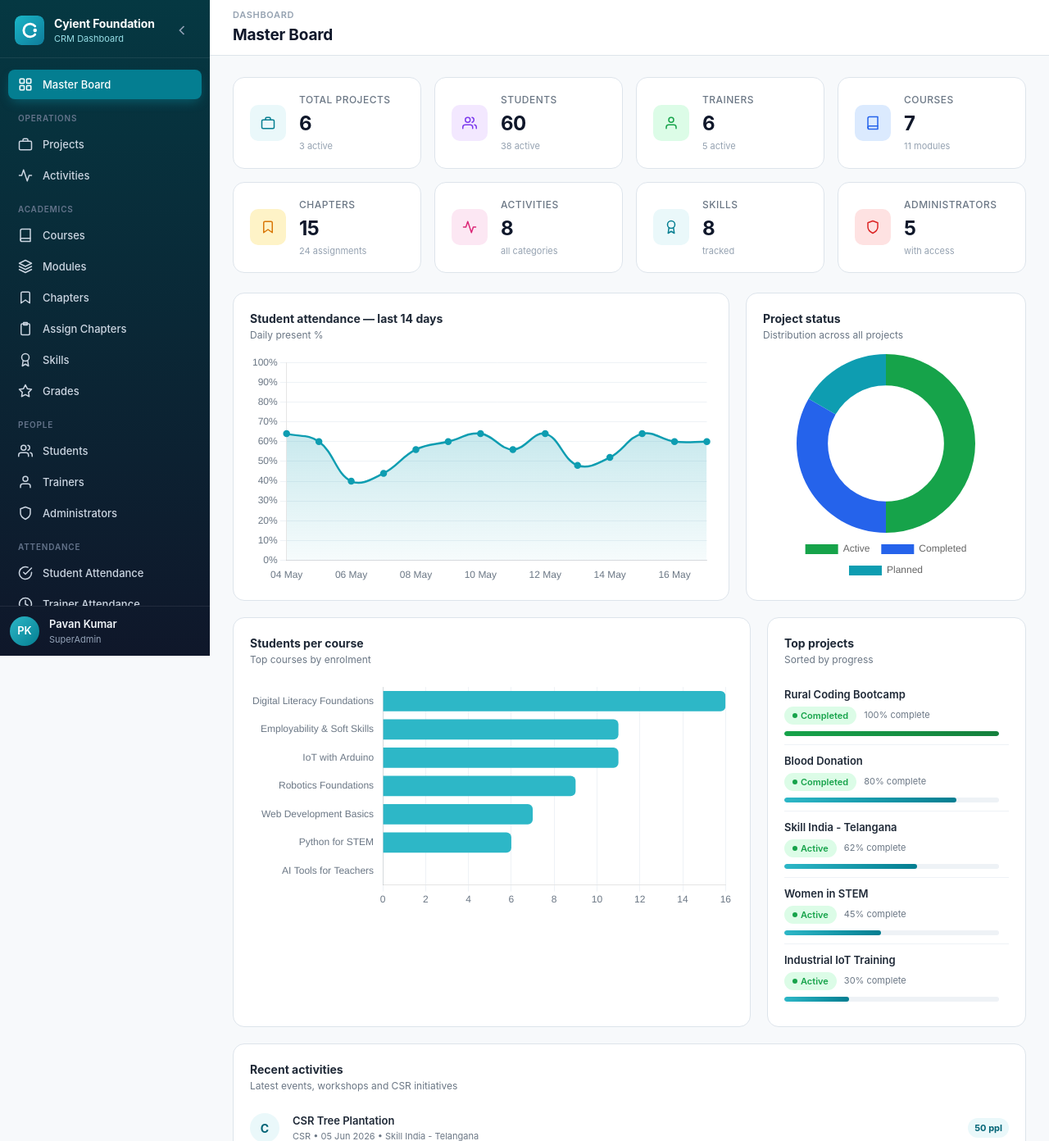
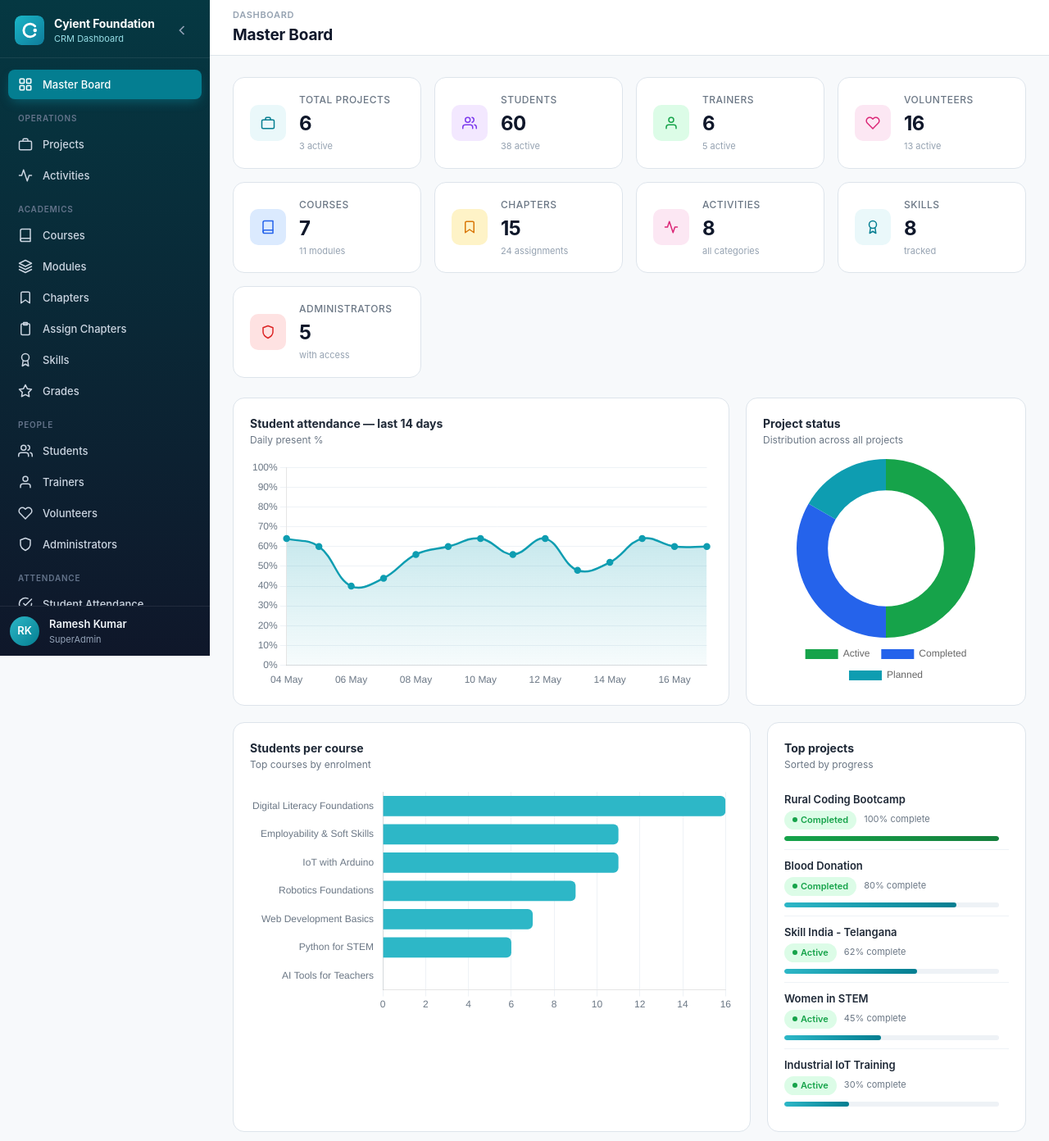
Before and after one commit to msahasra19/Cyient_CRM_Dashboard, a Flask app: page / in a window 1280 px wide. Shown: the top 1392 px of the page at 82% size. Run offline with Flask 3, Linux system fonts and the light colour scheme; data comes from the database, SQL or seed files in the repository; both versions use the stored data as it was after the commit.

Commit message:
third commit

```diff
--- a/app.py
+++ b/app.py
@@ -40,7 +40,7 @@ def execute(query, params=()):
     db = get_db()
     cur = db.execute(query, params)
     db.commit()
-    return cur   # execute command
+    return cur
 
 
 def json_body():
@@ -236,6 +236,16 @@ build_crud(
           "LEFT JOIN skills ON student_skills.skill_id = skills.id",
 )
 
+build_crud(
+    "volunteers", "volunteers",
+    fields=["name", "email", "phone", "organization", "expertise",
+            "area_of_interest", "availability", "project_id",
+            "hours_contributed", "joined_date", "status", "notes"],
+    search_fields=["volunteers.name", "email", "organization", "expertise", "area_of_interest"],
+    select_extra="projects.name AS project_name",
+    joins="LEFT JOIN projects ON volunteers.project_id = projects.id",
+)
+
 
 # ---------------------------------------------------------------------------
 # Master board / dashboard aggregates
@@ -259,6 +269,8 @@ def dashboard():
         "skills": db.execute("SELECT COUNT(*) FROM skills").fetchone()[0],
         "activities": db.execute("SELECT COUNT(*) FROM activities").fetchone()[0],
         "chapter_assignments": db.execute("SELECT COUNT(*) FROM chapter_assignments").fetchone()[0],
+        "volunteers": db.execute("SELECT COUNT(*) FROM volunteers").fetchone()[0],
+        "active_volunteers": db.execute("SELECT COUNT(*) FROM volunteers WHERE status='Active'").fetchone()[0],
     }
 
     # ----- Project status breakdown -----
@@ -330,6 +342,7 @@ def options(entity):
         "trainers": "SELECT id, name FROM trainers ORDER BY name",
         "students": "SELECT id, name FROM students ORDER BY name",
         "skills": "SELECT id, name FROM skills ORDER BY name",
+        "volunteers": "SELECT id, name FROM volunteers ORDER BY name",
     }
     if entity not in allowed:
         return jsonify({"error": "unknown entity"}), 400
--- a/database.py
+++ b/database.py
@@ -54,7 +54,7 @@ def init_db(app):
 
 
 def rows_to_dicts(rows):
-    """Convert sqlite3.Row list to list of dicts."""     #it sometimes takes lot of time to covert rows to list of dicts
+    """Convert sqlite3.Row list to list of dicts."""
     return [dict(r) for r in rows]
 
 
--- a/schema.sql
+++ b/schema.sql
@@ -12,6 +12,7 @@ DROP TABLE IF EXISTS student_skills;
 DROP TABLE IF EXISTS skills;
 DROP TABLE IF EXISTS students;
 DROP TABLE IF EXISTS trainers;
+DROP TABLE IF EXISTS volunteers;
 DROP TABLE IF EXISTS chapters;
 DROP TABLE IF EXISTS modules;
 DROP TABLE IF EXISTS courses;
@@ -133,6 +134,27 @@ CREATE TABLE trainers (
 );
 
 -- =====================================================
+-- Volunteers
+-- =====================================================
+CREATE TABLE volunteers (
+    id INTEGER PRIMARY KEY AUTOINCREMENT,
+    name TEXT NOT NULL,
+    email TEXT NOT NULL UNIQUE,
+    phone TEXT,
+    organization TEXT,
+    expertise TEXT,                                 -- area of expertise / skills offered
+    area_of_interest TEXT DEFAULT 'Mentoring',      -- Mentoring / Teaching / Workshop / Content / Outreach / CSR / Event Support
+    availability TEXT DEFAULT 'Flexible',           -- Weekdays / Weekends / Flexible / Project-based
+    project_id INTEGER,
+    hours_contributed INTEGER DEFAULT 0,
+    joined_date TEXT DEFAULT (date('now')),
+    status TEXT NOT NULL DEFAULT 'Active',          -- Active / Inactive / On Break
+    notes TEXT,
+    created_at TEXT NOT NULL DEFAULT (datetime('now')),
+    FOREIGN KEY (project_id) REFERENCES projects(id) ON DELETE SET NULL
+);
+
+-- =====================================================
 -- Students
 -- =====================================================
 CREATE TABLE students (
@@ -222,3 +244,4 @@ CREATE INDEX idx_modules_course ON modules(course_id);
 CREATE INDEX idx_chapters_module ON chapters(module_id);
 CREATE INDEX idx_sa_date ON student_attendance(attendance_date);
 CREATE INDEX idx_ta_date ON trainer_attendance(attendance_date);
+CREATE INDEX idx_volunteers_project ON volunteers(project_id);
--- a/static/js/configs.js
+++ b/static/js/configs.js
@@ -13,6 +13,7 @@ const STATUS_OPTIONS = {
   assignment: ['Scheduled', 'In Progress', 'Completed', 'Cancelled'],
   attendance_student: ['Present', 'Absent', 'Late', 'Excused'],
   attendance_trainer: ['Present', 'Absent', 'Half-day', 'On Leave'],
+  volunteer: ['Active', 'Inactive', 'On Break'],
 };
 
 // Async option sources for FK selects.
@@ -224,6 +225,43 @@ const ENTITIES = {
     ],
   },
 
+  // ---------- VOLUNTEERS ----------
+  volunteers: {
+    title: 'Volunteer Management',
+    section: 'People',
+    entity: 'volunteers',
+    icon: 'heart',
+    columns: [
+      { key: 'id', label: '#', render: (r) => `<strong>#${r.id}</strong>` },
+      { key: 'name', label: 'Name' },
+      { key: 'email', label: 'Email' },
+      { key: 'organization', label: 'Organization' },
+      { key: 'expertise', label: 'Expertise' },
+      { key: 'area_of_interest', label: 'Interest', render: (r) => UI.badge(r.area_of_interest) },
+      { key: 'availability', label: 'Availability' },
+      { key: 'project_name', label: 'Project' },
+      { key: 'hours_contributed', label: 'Hours', render: (r) => UI.fmtNum(r.hours_contributed) },
+      { key: 'status', label: 'Status', render: (r) => UI.badge(r.status) },
+    ],
+    fields: [
+      { key: 'name', label: 'Full name', required: true, full: true },
+      { key: 'email', label: 'Email', type: 'email', required: true },
+      { key: 'phone', label: 'Phone' },
+      { key: 'organization', label: 'Organization / Company' },
+      { key: 'expertise', label: 'Expertise / Skills offered', full: true,
+        placeholder: 'e.g. Python, UI Design, Public Speaking' },
+      { key: 'area_of_interest', label: 'Area of interest', type: 'select', required: true,
+        options: ['Mentoring', 'Teaching', 'Workshop', 'Content', 'Outreach', 'CSR', 'Event Support'] },
+      { key: 'availability', label: 'Availability', type: 'select', required: true,
+        options: ['Weekdays', 'Weekends', 'Flexible', 'Project-based'] },
+      { key: 'project_id', label: 'Assigned project', type: 'select', options: opts('projects') },
+      { key: 'hours_contributed', label: 'Hours contributed', type: 'number', min: 0 },
+      { key: 'joined_date', label: 'Joined date', type: 'date' },
+      { key: 'status', label: 'Status', type: 'select', required: true, options: STATUS_OPTIONS.volunteer },
+      { key: 'notes', label: 'Notes', type: 'textarea', full: true },
+    ],
+  },
+
   // ---------- STUDENTS ----------
   students: {
     title: 'Student Management',
@@ -370,6 +408,7 @@ const NAV_ORDER = [
   { type: 'heading', label: 'People' },
   { type: 'item',    key: 'students',            label: 'Students',                    icon: 'users' },
   { type: 'item',    key: 'trainers',            label: 'Trainers',                    icon: 'user-tie' },
+  { type: 'item',    key: 'volunteers',          label: 'Volunteers',                  icon: 'heart' },
   { type: 'item',    key: 'administrators',      label: 'Administrators',              icon: 'shield' },
   { type: 'heading', label: 'Attendance' },
   { type: 'item',    key: 'student_attendance',  label: 'Student Attendance',          icon: 'check-circle' },
@@ -392,6 +431,7 @@ const ICONS = {
   'check-circle': '<svg viewBox="0 0 24 24" width="18" height="18" fill="none" stroke="currentColor" stroke-width="2" stroke-linecap="round" stroke-linejoin="round"><path d="M22 11.08V12a10 10 0 1 1-5.93-9.14"/><polyline points="22 4 12 14.01 9 11.01"/></svg>',
   clock:       '<svg viewBox="0 0 24 24" width="18" height="18" fill="none" stroke="currentColor" stroke-width="2" stroke-linecap="round" stroke-linejoin="round"><circle cx="12" cy="12" r="10"/><polyline points="12 6 12 12 16 14"/></svg>',
   star:        '<svg viewBox="0 0 24 24" width="18" height="18" fill="none" stroke="currentColor" stroke-width="2" stroke-linecap="round" stroke-linejoin="round"><polygon points="12 2 15.09 8.26 22 9.27 17 14.14 18.18 21.02 12 17.77 5.82 21.02 7 14.14 2 9.27 8.91 8.26 12 2"/></svg>',
+  heart:       '<svg viewBox="0 0 24 24" width="18" height="18" fill="none" stroke="currentColor" stroke-width="2" stroke-linecap="round" stroke-linejoin="round"><path d="M20.84 4.61a5.5 5.5 0 0 0-7.78 0L12 5.67l-1.06-1.06a5.5 5.5 0 0 0-7.78 7.78l1.06 1.06L12 21.23l7.78-7.78 1.06-1.06a5.5 5.5 0 0 0 0-7.78z"/></svg>',
   edit:        '<svg viewBox="0 0 24 24" width="14" height="14" fill="none" stroke="currentColor" stroke-width="2" stroke-linecap="round" stroke-linejoin="round"><path d="M11 4H4a2 2 0 0 0-2 2v14a2 2 0 0 0 2 2h14a2 2 0 0 0 2-2v-7"/><path d="M18.5 2.5a2.121 2.121 0 0 1 3 3L12 15l-4 1 1-4 9.5-9.5z"/></svg>',
   trash:       '<svg viewBox="0 0 24 24" width="14" height="14" fill="none" stroke="currentColor" stroke-width="2" stroke-linecap="round" stroke-linejoin="round"><polyline points="3 6 5 6 21 6"/><path d="M19 6l-1 14a2 2 0 0 1-2 2H8a2 2 0 0 1-2-2L5 6"/><path d="M10 11v6M14 11v6"/><path d="M9 6V4a2 2 0 0 1 2-2h2a2 2 0 0 1 2 2v2"/></svg>',
 };
--- a/static/js/dashboard.js
+++ b/static/js/dashboard.js
@@ -38,6 +38,7 @@ const Dashboard = (() => {
         ${statCard('Total Projects', c.projects, `${c.active_projects} active`, 'briefcase', '')}
         ${statCard('Students', c.students, `${c.active_students} active`, 'users', 'purple')}
         ${statCard('Trainers', c.trainers, `${c.active_trainers} active`, 'user-tie', 'green')}
+        ${statCard('Volunteers', c.volunteers, `${c.active_volunteers} active`, 'heart', 'pink')}
         ${statCard('Courses', c.courses, `${c.modules} modules`, 'book', 'blue')}
         ${statCard('Chapters', c.chapters, `${c.chapter_assignments} assignments`, 'bookmark', 'orange')}
         ${statCard('Activities', c.activities, 'all categories', 'activity', 'pink')}
--- a/templates/index.html
+++ b/templates/index.html
@@ -35,9 +35,9 @@
 
       <div class="sidebar-footer">
         <div class="user-card">
-          <div class="user-avatar">PK</div>
+          <div class="user-avatar">RK</div>
           <div class="user-info">
-            <div class="user-name">Pavan Kumar</div>
+            <div class="user-name">Ramesh Kumar</div>
             <div class="user-role">SuperAdmin</div>
           </div>
         </div>
```
Also changed, not shown: seed_data.py (+25 -2 lines), instance/crm.db, instance/schema.db (added).
